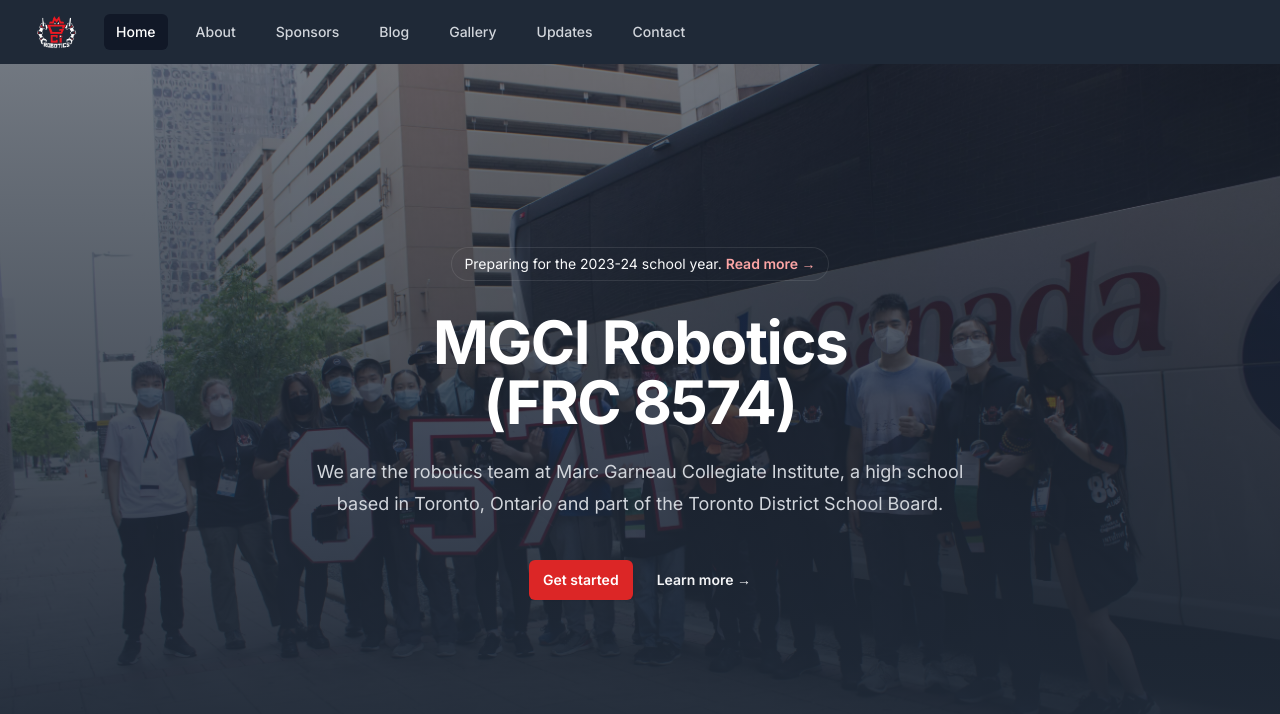
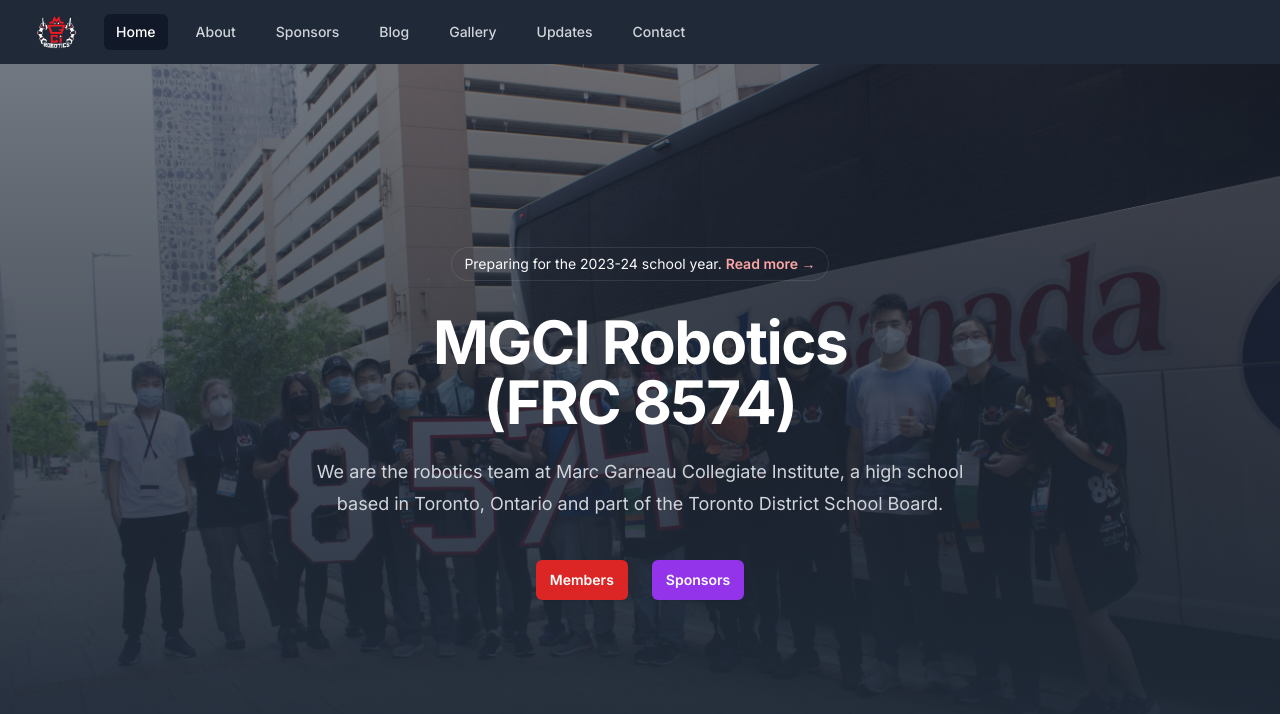
Before and after one commit to roboticsmgci/audeamus-website, a Next.js app: page / in a window 1280 px wide. Shown: the top 714 px of the page. Built offline with nearby package versions, Linux system fonts and the light colour scheme.

Commit message:
Add sponsors button

```diff
--- a/app/layout.tsx
+++ b/app/layout.tsx
@@ -19,7 +19,7 @@
 }) {
   return (
     <html lang="en-CA">
-      <body className={classNames(inter.className, 'bg-gray-800')}>
+      <body className={classNames(inter.className, 'bg-gray-800 text-white')}>
         <Navbar />
         {children}
       </body>
--- a/components/hero.tsx
+++ b/components/hero.tsx
@@ -23,13 +23,16 @@
           </p>
           <div className="mt-10 flex items-center justify-center gap-x-6">
             <a
-              href="#"
+              href="/about"
               className="rounded-md bg-red-600 px-3.5 py-2.5 text-sm font-semibold text-white shadow-sm hover:bg-red-500 focus-visible:outline focus-visible:outline-2 focus-visible:outline-offset-2 focus-visible:outline-indigo-600"
             >
-              Get started
+              Members
             </a>
-            <a href="#" className="text-sm font-semibold leading-6 text-gray-100">
-              Learn more <span aria-hidden="true">→</span>
+            <a
+              href="/sponsors"
+              className="rounded-md bg-purple-600 px-3.5 py-2.5 text-sm font-semibold text-white shadow-sm hover:bg-purple-500 focus-visible:outline focus-visible:outline-2 focus-visible:outline-offset-2 focus-visible:outline-indigo-600"
+            >
+              Sponsors
             </a>
           </div>
         </div>
```
